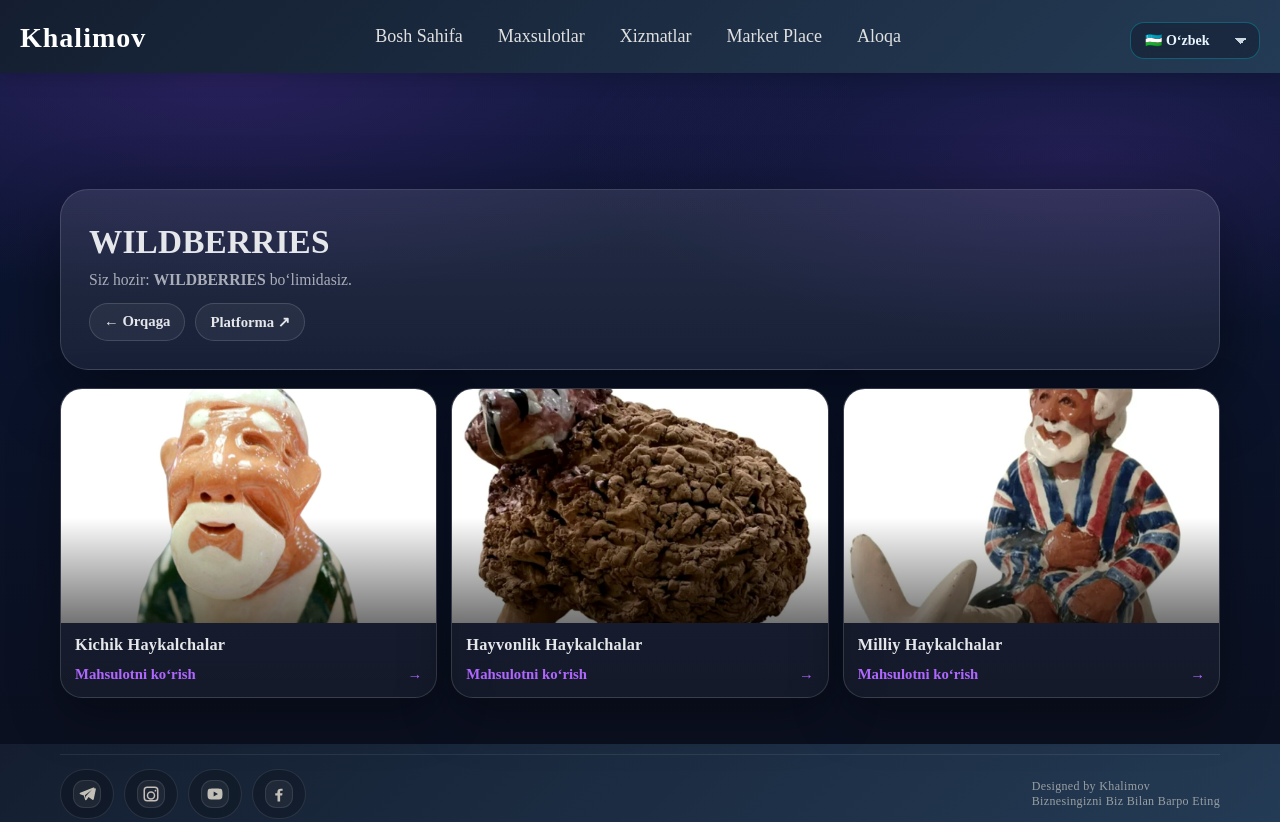
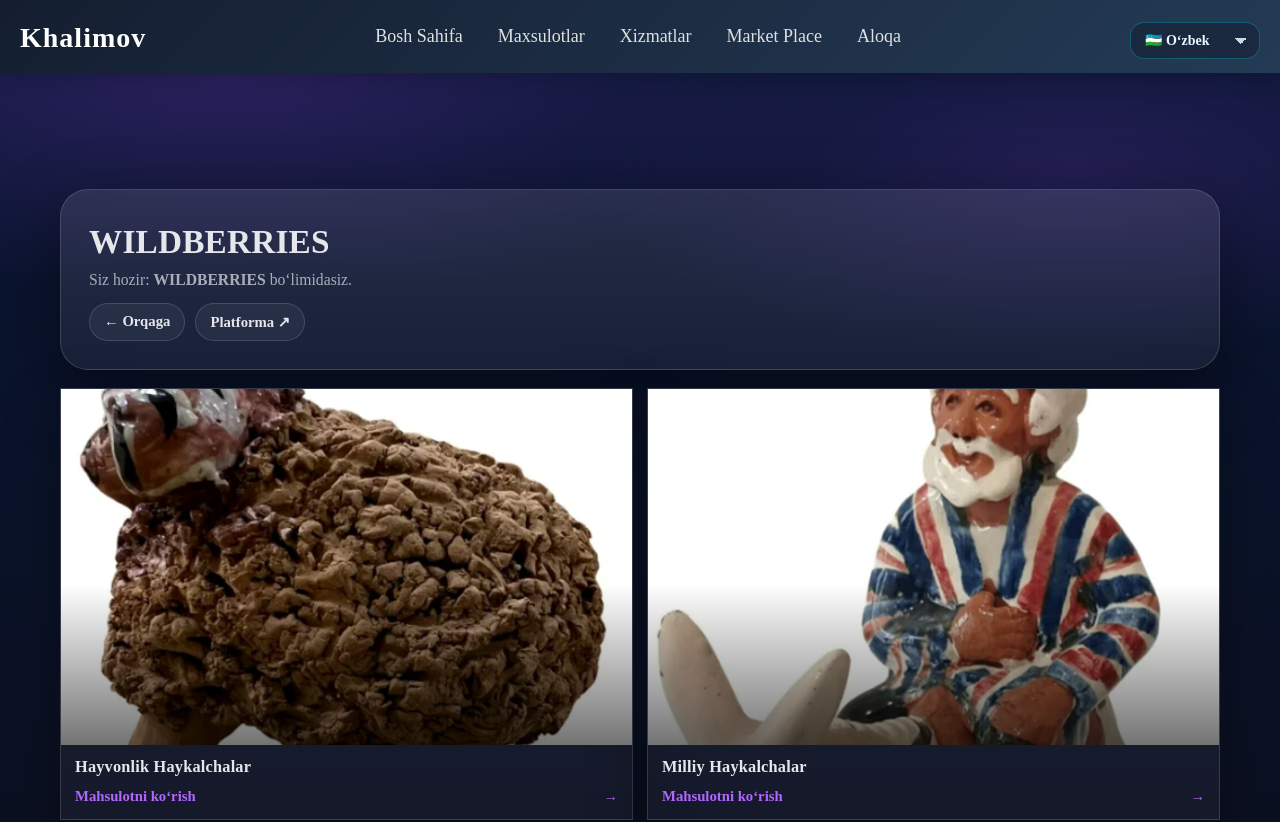
Before and after one commit to amonovdobry07/7-fevral_Loyiha, a React (Vite) app: page /marketplace/1 in a window 1280 px wide. Shown: the top 822 px of the page. Built offline with nearby package versions, Linux system fonts and the light colour scheme; a web font is replaced by a local one.

Commit message:
matkey place row 2

```diff
--- a/src/Pages/MarketPLace/MarketPlaceSingl.jsx
+++ b/src/Pages/MarketPLace/MarketPlaceSingl.jsx
@@ -14,22 +14,22 @@ const MARKET_META = {
 
 const PRODUCTS_BY_MARKET = {
   ozon: [
-    { id: "o2", title: "Kichik Haykalchalar", img: p2, url: "https://uz.ozon.com/?utm_source=google&utm_medium=cpc&utm_campaign=Uz_general_product_search_brand_ru_ozon&gad_source=1&gad_campaignid=21492574749&gbraid=0AAAAAD37XSoB8TZilhfYyPMXSHk-uMIW6&gclid=CjwKCAiAtLvMBhB_EiwA1u6_Ppr9p6y1fwi3rJsBitaxYH5jtweQfgQbfAti93HE0AXiL7qD__bD7BoCTMAQAvD_BwE&abt_att=1&origin_referer=www.google.com" },
+
     { id: "o3", title: "Hayvonlik Haykalchalar", img: p3, url: "https://uz.ozon.com/?utm_source=google&utm_medium=cpc&utm_campaign=Uz_general_product_search_brand_ru_ozon&gad_source=1&gad_campaignid=21492574749&gbraid=0AAAAAD37XSoB8TZilhfYyPMXSHk-uMIW6&gclid=CjwKCAiAtLvMBhB_EiwA1u6_Ppr9p6y1fwi3rJsBitaxYH5jtweQfgQbfAti93HE0AXiL7qD__bD7BoCTMAQAvD_BwE&abt_att=1&origin_referer=www.google.com" },
     { id: "o4", title: "Milliy Haykalchalar", img: p4, url: "https://uz.ozon.com/?utm_source=google&utm_medium=cpc&utm_campaign=Uz_general_product_search_brand_ru_ozon&gad_source=1&gad_campaignid=21492574749&gbraid=0AAAAAD37XSoB8TZilhfYyPMXSHk-uMIW6&gclid=CjwKCAiAtLvMBhB_EiwA1u6_Ppr9p6y1fwi3rJsBitaxYH5jtweQfgQbfAti93HE0AXiL7qD__bD7BoCTMAQAvD_BwE&abt_att=1&origin_referer=www.google.com" },
   ],
   yandex: [
-    { id: "y2", title: "Kichik Haykalchalar", img: p2, url: "https://market.yandex.uz/business--husniddin/216503443?generalContext=t%3DshopInShop%3Bi%3D1%3Bbi%3D216503443%3B&rs=eJwzYv_EyMLBKMEAAAkOAVI%2C&searchContext=sins_ctx" },
+
     { id: "y3", title: "Hayvonlik Haykalchalar", img: p3, url: "https://market.yandex.uz/card/originalnaya-keramicheskaya-statuetka-s-natsionalnym-koloritom/5139491692?businessId=216503443&showOriginalKmEmptyOffer=1&ogV=-12" },
     { id: "y4", title: "Milliy Haykalchalar", img: p4, url: "https://market.yandex.uz/card/originalnaya-keramicheskaya-statuetka-s-natsionalnym-koloritom-izobrazhayushchaya-pozhilogo-muzhchinu-v-traditsionnoy-odezhde/5139481577?businessId=216503443&showOriginalKmEmptyOffer=1&ogV=-12" },
   ],
   uzum: [
-    { id: "u2", title: "Kichik Haykalchalar", img: p2, url: "https://uzum.uz/uz/product/keramik-haykalcha-qol-mehnati-2405483?skuId=8637399" },
+
     { id: "u3", title: "Hayvonlik Haykalchalar", img: p3, url: "https://uzum.uz/uz" },
     { id: "u4", title: "Milliy Haykalchalar", img: p4, url: "https://uzum.uz/uz" },
   ],
   wb: [
-    { id: "w2", title: "Kichik Haykalchalar", img: p2, url: "https://www.wildberries.ru/catalog/817972141/detail.aspx?targetUrl=GP" },
+
     { id: "w3", title: "Hayvonlik Haykalchalar", img: p3, url: "https://www.wildberries.ru/catalog/824904665/detail.aspx?targetUrl=GP" },
     { id: "w4", title: "Milliy Haykalchalar", img: p4, url: "https://www.wildberries.ru/catalog/824899878/detail.aspx?targetUrl=GP" },
   ],
--- a/src/Styles/MarketPlaceSingl.scss
+++ b/src/Styles/MarketPlaceSingl.scss
@@ -131,7 +131,7 @@
   margin-top: 18px;
   display: grid;
   gap: 14px;
-  grid-template-columns: repeat(3, minmax(0, 1fr));
+  grid-template-columns: repeat(2, minmax(0, 1fr));
 }
 
 @media (max-width: 980px) {
@@ -157,7 +157,6 @@
   color: inherit;
   border: 1px solid var(--stroke);
   background: linear-gradient(180deg, rgba(255, 255, 255, 0.07), rgba(255, 255, 255, 0.04));
-  border-radius: var(--r);
   overflow: hidden;
   box-shadow: 0 18px 50px rgba(0, 0, 0, 0.35);
   transition: transform 0.16s ease, border-color 0.16s ease, background 0.16s ease;
```
